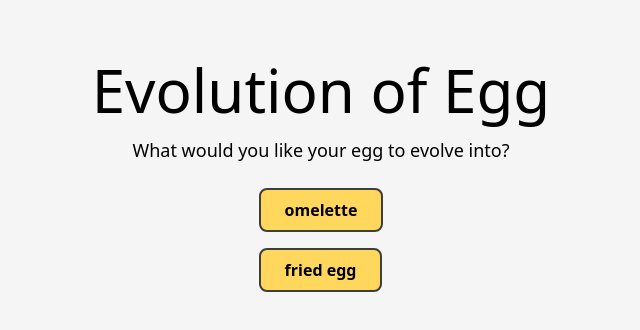
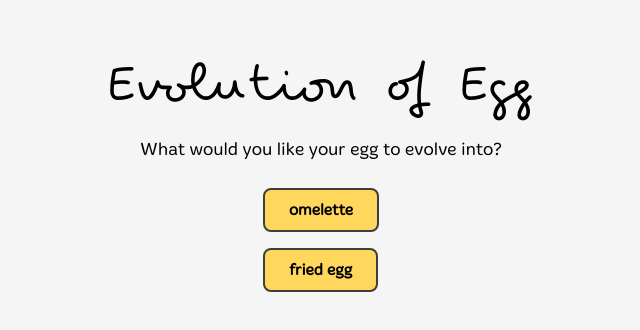
Before and after one commit to wnmay/evolution-of-egg, a Vue app: page /egg in a window 1280 px wide. Shown: the part 224-554 px from the top of the page, without its empty margins (319-959 px from the left). Built offline with nearby package versions, Linux system fonts and the light colour scheme; the HTML template or start-up script is replaced by a standard one.

Commit message:
style: add fonts

```diff
--- a/src/index.css
+++ b/src/index.css
@@ -1,3 +1,18 @@
+@font-face {
+    font-family: 'pecita';
+    src: url('public/fonts/Pecita.otf') format("opentype");
+
+}
+
+@font-face {
+    font-family: 'mergeOne';
+    src: url('public/fonts/MergeOne-Regular.ttf') format("truetype");
+}
+@layer base {
+    body {
+      font-family: 'mergeOne';
+    }
+  }
 @tailwind base;
 @tailwind components;
 @tailwind utilities;
--- a/src/views/Egg.vue
+++ b/src/views/Egg.vue
@@ -4,7 +4,7 @@
 
 <template>
 <div class="flex flex-col items-center justify-center h-screen bg-thisGrey">
-  <div class="text-6xl text-black">
+  <div class="text-6xl text-black font-pecita">
     Evolution of Egg
   </div>
 
--- a/tailwind.config.js
+++ b/tailwind.config.js
@@ -11,6 +11,11 @@ module.exports = {
       thisYellow: '#FFD75C',
       thisGrey: '#F5F5F5'
     }},
+    fontFamily: {
+      pecita: 'pecita',
+      mergeOne: 'mergeOne',
+
+    },
   },
   plugins: [],
 }
```
Also changed, not shown: public/fonts/MergeOne-Regular.ttf (added), public/fonts/Pecita.otf (added).
